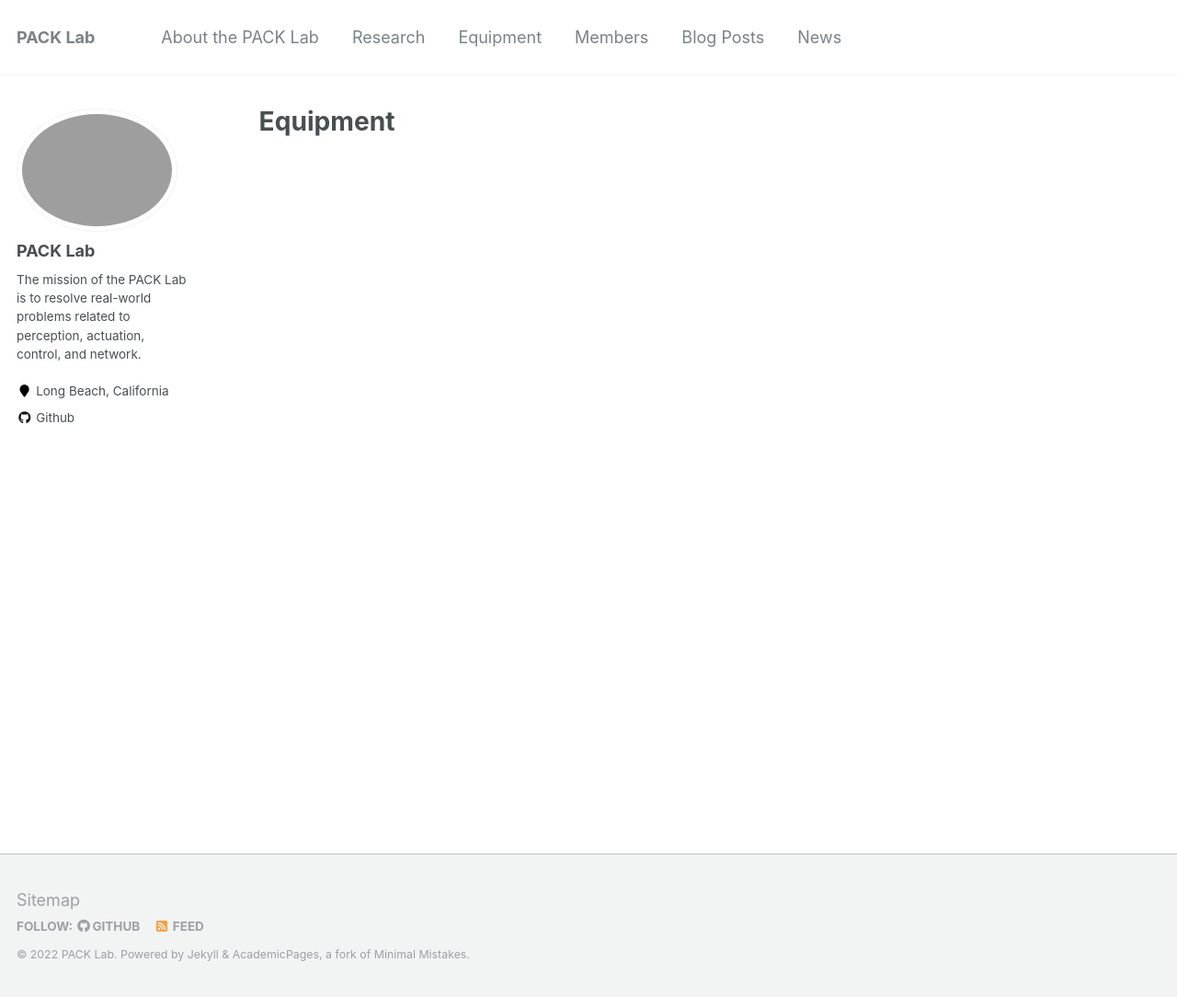
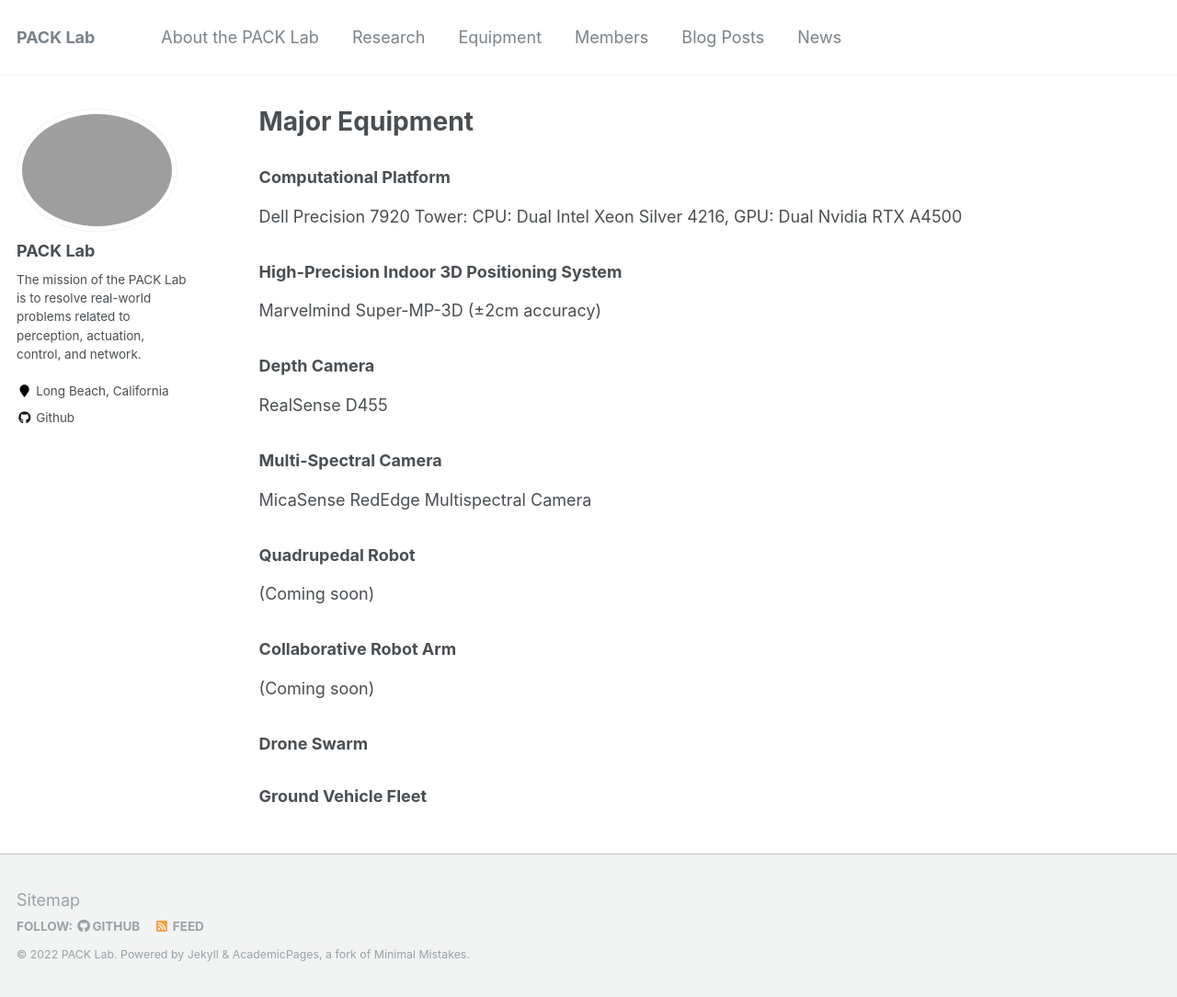
Before and after one commit to pack-lab/pack-lab.github.io, a Jekyll site: the page built from _pages/equipment.md, in a window 1280 px wide and 1084 px high. Shown: the whole window at 92% size. Built offline with Jekyll 4.4.1, drawn with Linux system fonts in a browser that asks for light colours.

Commit message:
Update equipment.md

```diff
--- a/_pages/equipment.md
+++ b/_pages/equipment.md
@@ -1,6 +1,28 @@
 ---
 layout: archive
-title: "Equipment"
+title: "Major Equipment"
 permalink: /equipment/
 author_profile: true
 ---
+
+### Computational Platform
+Dell Precision 7920 Tower: CPU: Dual Intel Xeon Silver 4216, GPU: Dual Nvidia RTX A4500
+
+### High-Precision Indoor 3D Positioning System
+Marvelmind Super-MP-3D (±2cm accuracy)
+
+### Depth Camera
+RealSense D455
+
+### Multi-Spectral Camera
+MicaSense RedEdge Multispectral Camera
+
+### Quadrupedal Robot
+(Coming soon)
+
+### Collaborative Robot Arm
+(Coming soon)
+
+### Drone Swarm
+
+### Ground Vehicle Fleet
```
